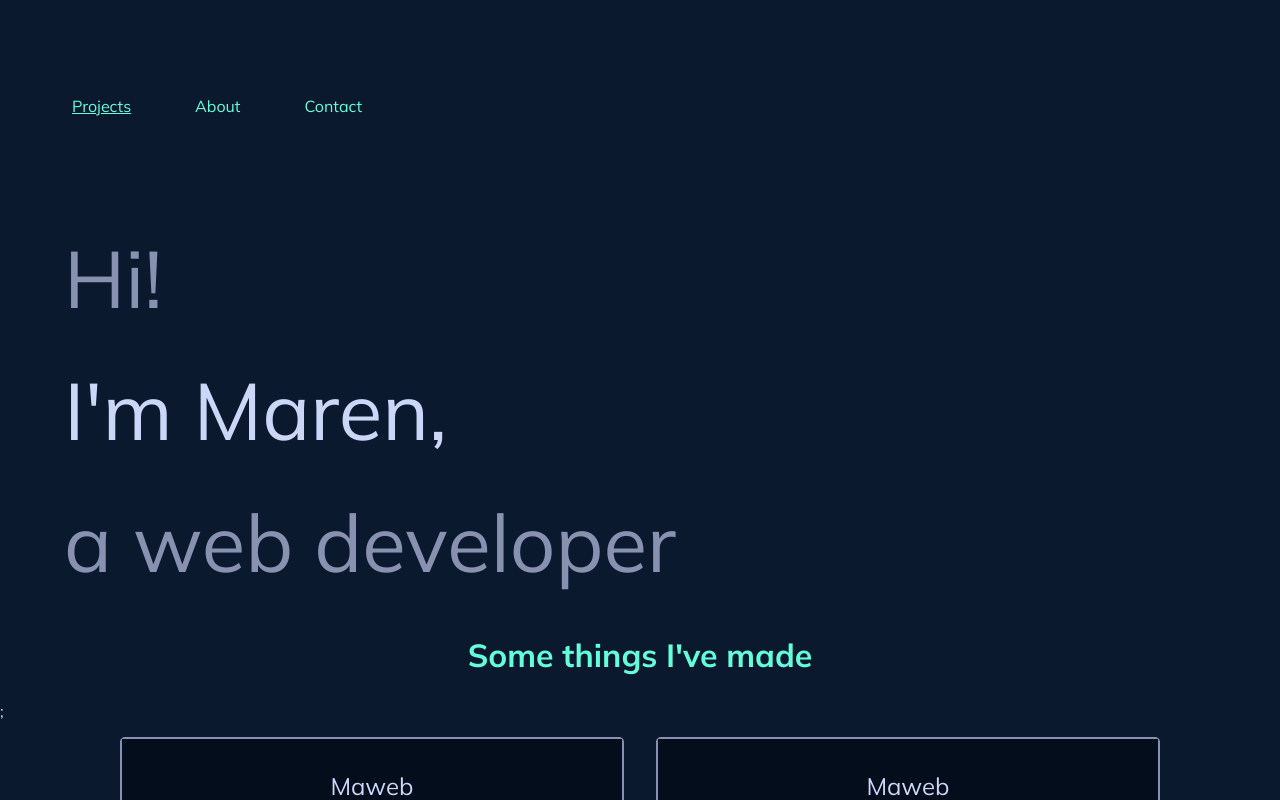
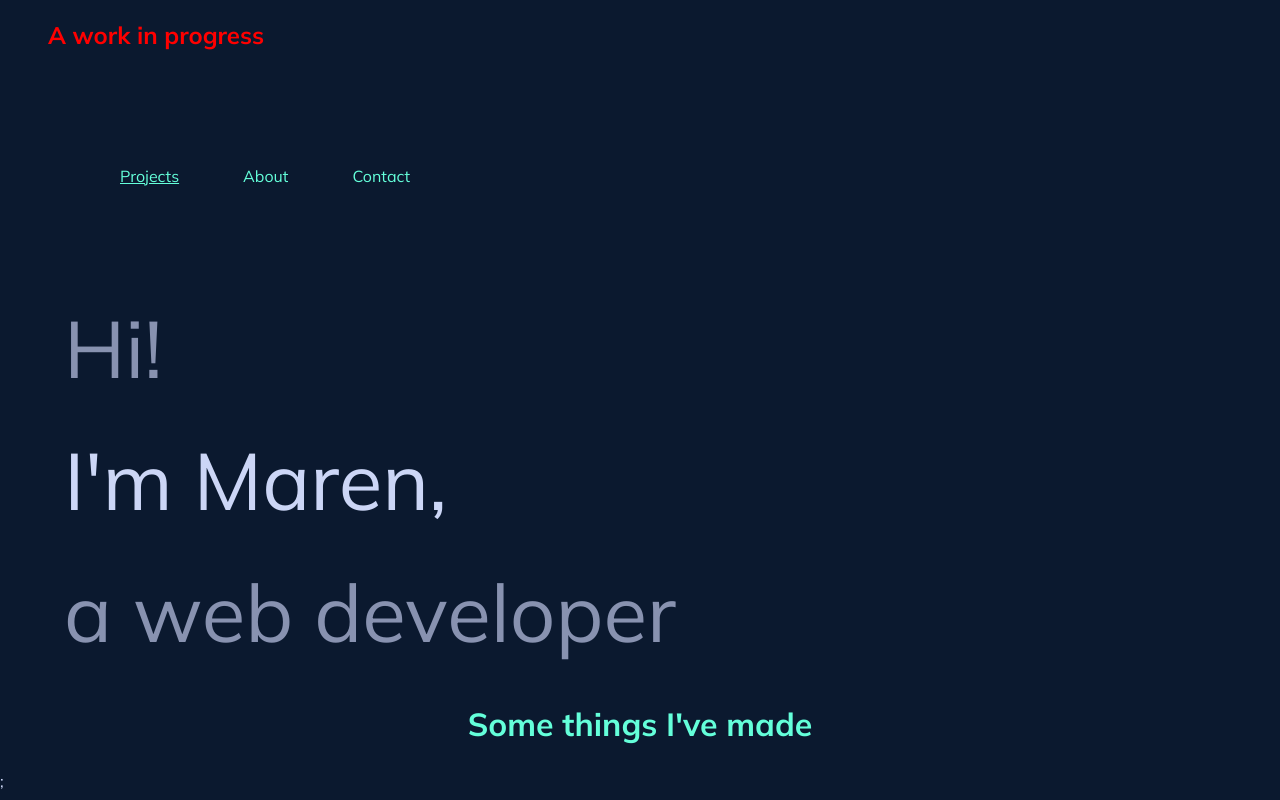
Before and after one commit to Zohla/react_portfolio, a React (Create React App) app: page / in a window 1280 px wide. Shown: the top 800 px of the page. Built offline with nearby package versions, Linux system fonts and the light colour scheme.

Commit message:
add work in progress message

```diff
--- a/src/App.css
+++ b/src/App.css
@@ -11,6 +11,9 @@
 .App {
   color: var(--light-color);
   font-family: "Mulish", sans-serif;
+}
+h1 {
+  color: red;
 }
 h2,
 h3,
@@ -31,6 +34,9 @@ h4 {
 }
 h5 {
   font-size: 1rem;
+}
+p {
+  font-size: 1.25rem;
 }
 .App-logo {
   height: 5vmin;
--- a/src/components/Header.js
+++ b/src/components/Header.js
@@ -1,7 +1,12 @@
 import Navigation from "./Navigation";
 
 function Header() {
-  return <Navigation />;
+  return (
+    <section>
+      <h1>A work in progress</h1>
+      <Navigation />
+    </section>
+  );
 }
 
 export default Header;
```
